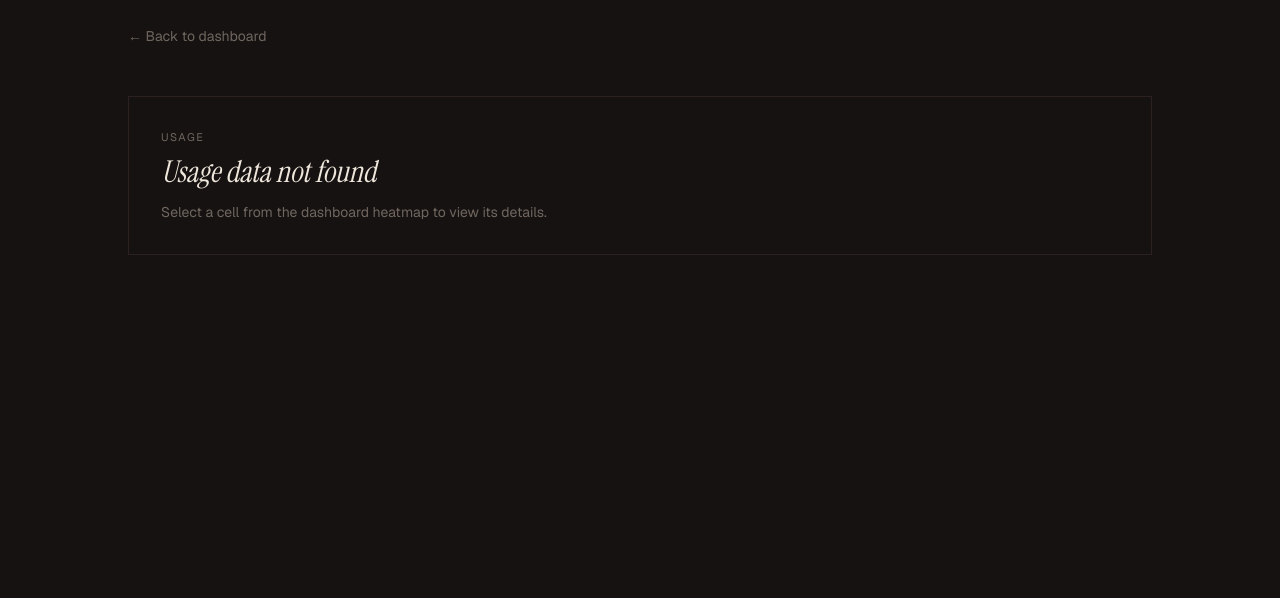
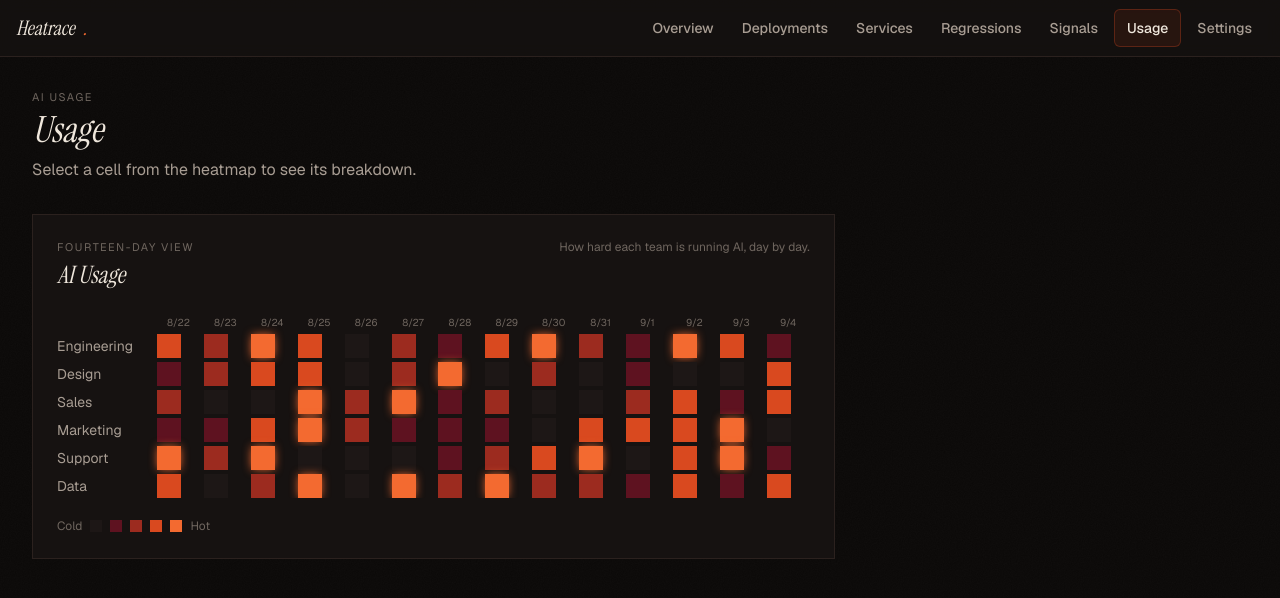
Before and after one commit to uvasishtha/heatrace, a Next.js app: page /usage in a window 1280 px wide. Before the commit this address had no page. Shown: the top 598 px of the page. Built offline with nearby package versions, Linux system fonts and the light colour scheme.

Commit message:
fix usage page styling

```diff
--- a/app/usage/page.tsx
+++ b/app/usage/page.tsx
@@ -1,4 +1,6 @@
 import Link from "next/link";
+import Navigation from "@/components/Navigation";
+import UsageHeatmap from "@/components/UsageHeatmap";
 import {
   getUsageDetail,
   teams,
@@ -26,26 +28,26 @@ export default async function UsagePage({
 
   if (!usage || !team) {
     return (
-      <main className="min-h-screen bg-char p-6 text-bone">
-        <div className="mx-auto max-w-5xl">
-          <Link
-            href="/"
-            className="text-sm text-ash-dim hover:text-bone"
-          >
-            ← Back to dashboard
-          </Link>
+      <>
+        <Navigation />
+        <main className="min-h-screen p-8">
+          <div className="mx-auto max-w-7xl">
+            <div className="mb-8">
+              <p className="eyebrow">AI usage</p>
+              <h1 className="mt-1 font-serif text-4xl italic text-bone">
+                Usage
+              </h1>
+              <p className="mt-2 text-ash">
+                Select a cell from the heatmap to see its breakdown.
+              </p>
+            </div>
 
-          <div className="mt-12 border border-line p-8">
-            <p className="eyebrow">Usage</p>
-            <h1 className="mt-2 font-serif text-3xl italic">
-              Usage data not found
-            </h1>
-            <p className="mt-3 text-sm text-ash-dim">
-              Select a cell from the dashboard heatmap to view its details.
-            </p>
+            <div className="grid grid-cols-1 gap-6 lg:grid-cols-3">
+              <UsageHeatmap />
             </div>
           </div>
         </main>
+      </>
     );
   }
 
@@ -59,21 +61,23 @@ export default async function UsagePage({
   );
 
   return (
-    <main className="min-h-screen bg-char p-6 text-bone">
+    <>
+      <Navigation />
+      <main className="min-h-screen p-8">
         <div className="mx-auto max-w-5xl">
           <Link
-          href="/"
+            href="/usage"
             className="text-sm text-ash-dim transition-colors hover:text-bone"
           >
-          ← Back to dashboard
+            ← Back to usage
           </Link>
 
-        <div className="mt-8">
+          <div className="mt-6">
             <p className="eyebrow">Usage drill-down</p>
 
             <div className="mt-2 flex flex-col justify-between gap-3 md:flex-row md:items-end">
               <div>
-              <h1 className="font-serif text-4xl italic">
+                <h1 className="font-serif text-4xl italic text-bone">
                   {team.name}
                 </h1>
 
@@ -124,9 +128,7 @@ export default async function UsagePage({
                 <div key={tool.name}>
                   <div className="mb-2 flex justify-between text-sm">
                     <span className="text-ash">{tool.name}</span>
-                  <span className="text-bone">
-                    {tool.percentage}%
-                  </span>
+                    <span className="text-bone">{tool.percentage}%</span>
                   </div>
 
                   <div className="h-2 bg-char-2">
@@ -152,20 +154,17 @@ export default async function UsagePage({
                     Usage increased significantly
                   </p>
                   <p className="mt-1 text-xs text-ash-dim">
-                  AI activity is up {usage.change}% compared with the
-                  previous period.
+                    AI activity is up {usage.change}% compared with the previous
+                    period.
                   </p>
                 </div>
               )}
 
               {usage.estimatedSpend > 30 && (
                 <div className="border-l-2 border-ember pl-4">
-                <p className="text-sm text-bone">
-                  Spending is elevated
-                </p>
+                  <p className="text-sm text-bone">Spending is elevated</p>
                   <p className="mt-1 text-xs text-ash-dim">
-                  Estimated usage cost reached $
-                  {usage.estimatedSpend.toFixed(2)}.
+                    Estimated usage cost reached ${usage.estimatedSpend.toFixed(2)}.
                   </p>
                 </div>
               )}
@@ -175,13 +174,14 @@ export default async function UsagePage({
                   {usage.tools[0].name} is the dominant tool
                 </p>
                 <p className="mt-1 text-xs text-ash-dim">
-                It represents {usage.tools[0].percentage}% of this
-                team&rsquo;s AI activity.
+                  It represents {usage.tools[0].percentage}% of this team&rsquo;s
+                  AI activity.
                 </p>
               </div>
             </div>
           </div>
         </div>
       </main>
+    </>
   );
 }
```
Lines whose indentation alone changed are shown as unchanged.
